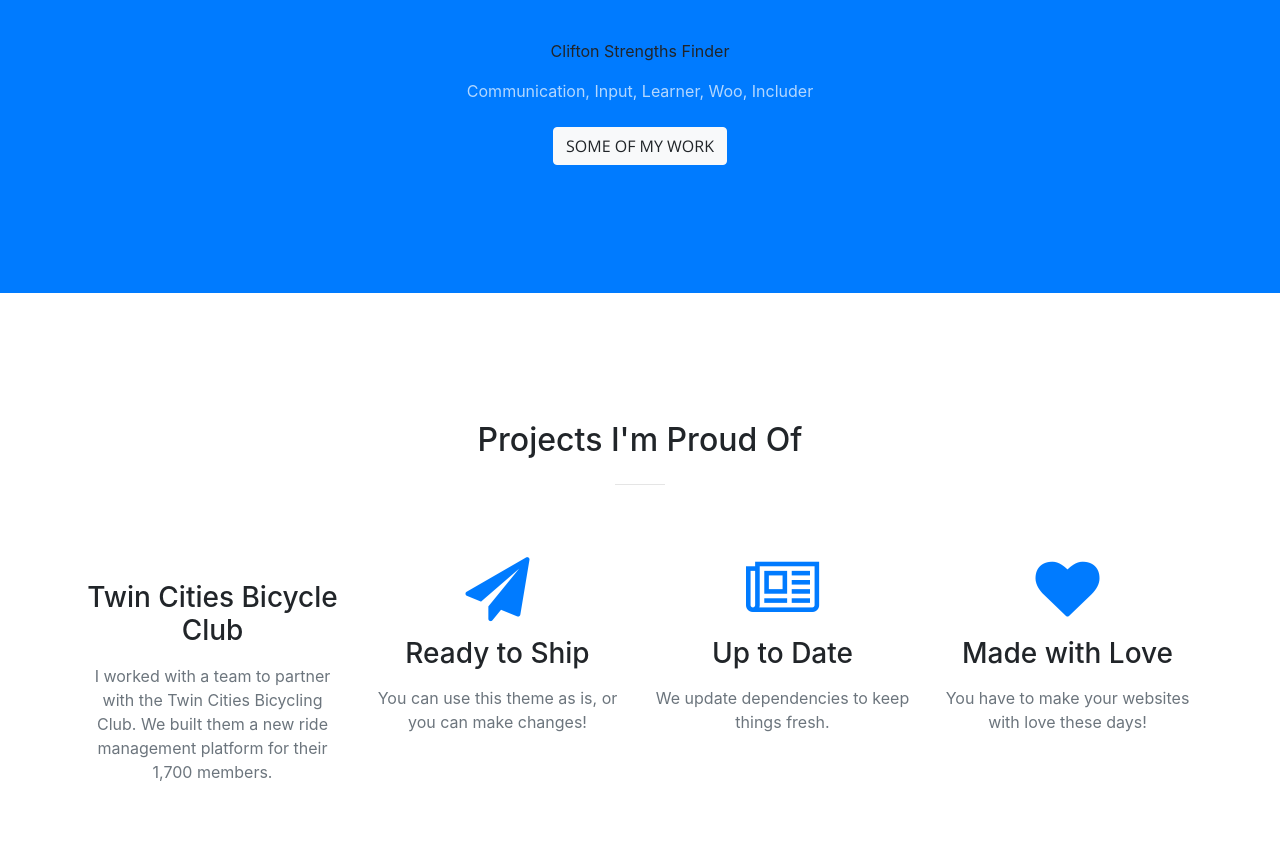
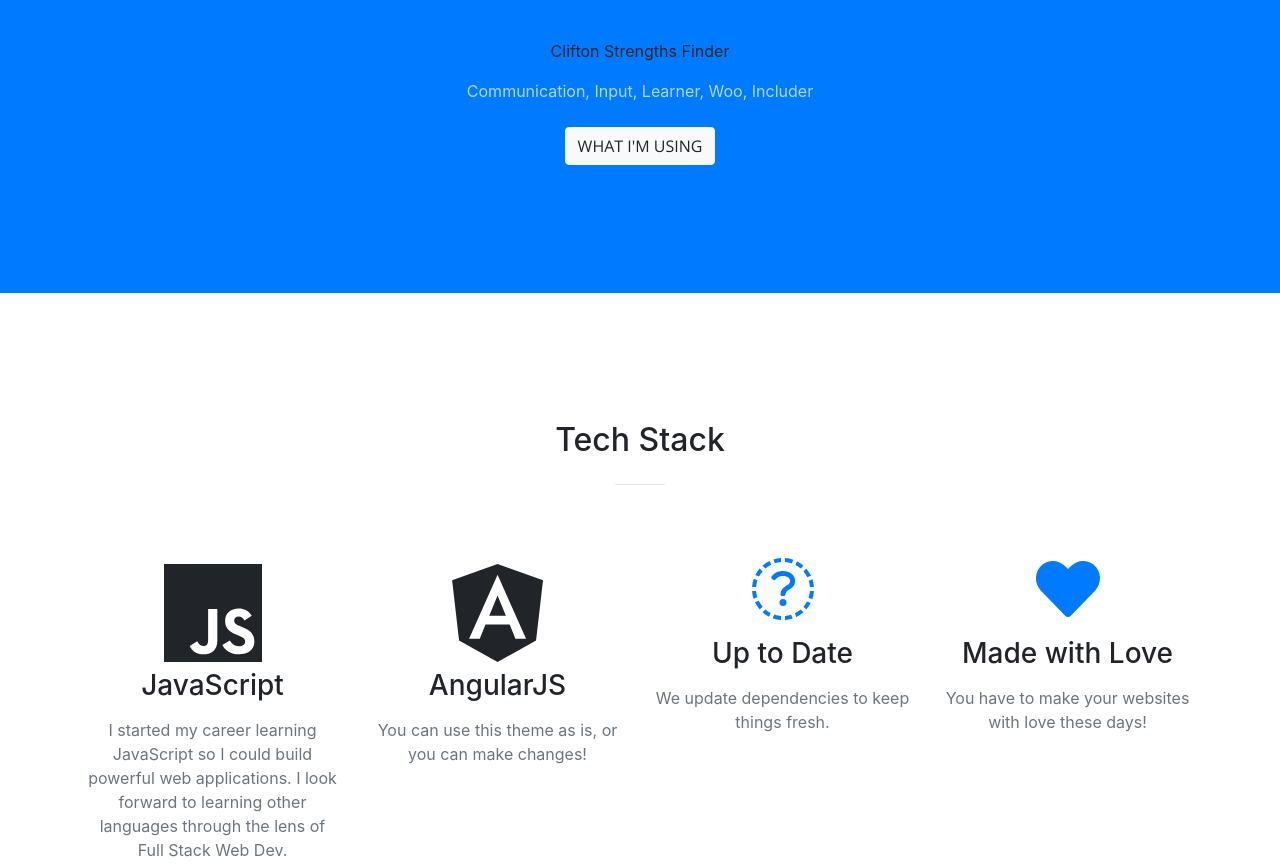
Before and after one commit to LukasNord/portfolio-page, a website with bundled scripts: page index.html in a window 1280 px wide. Shown: the part 1120-1985 px from the top of the page. Built offline with nearby package versions, Linux system fonts and the light colour scheme.

Commit message:
tech stack section complete

```diff
--- a/css/creative.css
+++ b/css/creative.css
@@ -310,3 +310,8 @@
 .btn-primary:active, .btn-primary:focus {
   box-shadow: 0 0 0 0.2rem rgba(240, 95, 64, 0.5) !important;
 }
+
+
+#fa-js-custom-size {
+  font-size: 7em !important;
+}
--- a/index.html
+++ b/index.html
@@ -14,6 +14,7 @@
     <link href="vendor/bootstrap/css/bootstrap.min.css" rel="stylesheet">
 
     <!-- Custom fonts for this template -->
+    <script defer src="https://use.fontawesome.com/releases/v5.0.8/js/all.js" integrity="sha384-SlE991lGASHoBfWbelyBPLsUlwY1GwNDJo3jSJO04KZ33K2bwfV9YBauFfnzvynJ" crossorigin="anonymous"></script>
     <link href="vendor/font-awesome/css/font-awesome.min.css" rel="stylesheet" type="text/css">
     <link href='https://fonts.googleapis.com/css?family=Open+Sans:300italic,400italic,600italic,700italic,800italic,400,300,600,700,800' rel='stylesheet' type='text/css'>
     <link href='https://fonts.googleapis.com/css?family=Merriweather:400,300,300italic,400italic,700,700italic,900,900italic' rel='stylesheet' type='text/css'>
@@ -77,7 +78,7 @@
             <p class="text-faded mb-5">I have ten years of experience working in the Information Technology sector and have a wide variety of experience in customer facing roles, project management, technical solutions, and a thirst for continuous learning. I feel right at home when I'm learning new tools to tackle the challenges I am presented with and Software Development is right where I want to be.</p>
             <p class=" mb-3">Clifton Strengths Finder</p>
             <p class="text-faded mb-4">Communication, Input, Learner, Woo, Includer</p>
-            <a class="btn btn-light btn-xl js-scroll-trigger" href="#services">Some of My Work</a>
+            <a class="btn btn-light btn-xl js-scroll-trigger" href="#services">What I'm Using</a>
           </div>
         </div>
       </div>
@@ -87,7 +88,7 @@
       <div class="container">
         <div class="row">
           <div class="col-lg-12 text-center">
-            <h2 class="section-heading">Projects I'm Proud Of</h2>
+            <h2 class="section-heading">Tech Stack</h2>
             <hr class="my-4">
           </div>
         </div>
@@ -96,22 +97,22 @@
         <div class="row">
           <div class="col-lg-3 col-md-6 text-center">
             <div class="service-box mt-5 mx-auto">
-              <!-- <i class="fa fa-4x fa-diamond text-primary mb-3 sr-icons"></i> -->
-              <img src="" alt="">
-              <h3 class="mb-3">Twin Cities Bicycle Club</h3>
-              <p class="text-muted mb-0">I worked with a team to partner with the Twin Cities Bicycling Club.  We built them a new ride management platform for their 1,700 members.</p>
+              <i class="fab fa-js" style="font-size: 7em"></i>
+
+              <h3 class="mb-3">JavaScript</h3>
+              <p class="text-muted mb-0">I started my career learning JavaScript so I could build powerful web applications. I look forward to learning other languages through the lens of Full Stack Web Dev. </p>
             </div>
           </div>
           <div class="col-lg-3 col-md-6 text-center">
             <div class="service-box mt-5 mx-auto">
-              <i class="fa fa-4x fa-paper-plane text-primary mb-3 sr-icons"></i>
-              <h3 class="mb-3">Ready to Ship</h3>
+              <i class="fab fa-angular" style="font-size:7em;"></i>
+              <h3 class="mb-3">AngularJS</h3>
               <p class="text-muted mb-0">You can use this theme as is, or you can make changes!</p>
             </div>
           </div>
           <div class="col-lg-3 col-md-6 text-center">
             <div class="service-box mt-5 mx-auto">
-              <i class="fa fa-4x fa-newspaper-o text-primary mb-3 sr-icons"></i>
+              <i class="fab fa-4x fa-newspaper-o text-primary mb-3 sr-icons"></i>
               <h3 class="mb-3">Up to Date</h3>
               <p class="text-muted mb-0">We update dependencies to keep things fresh.</p>
             </div>
```
Also changed, not shown: 2 other files.
